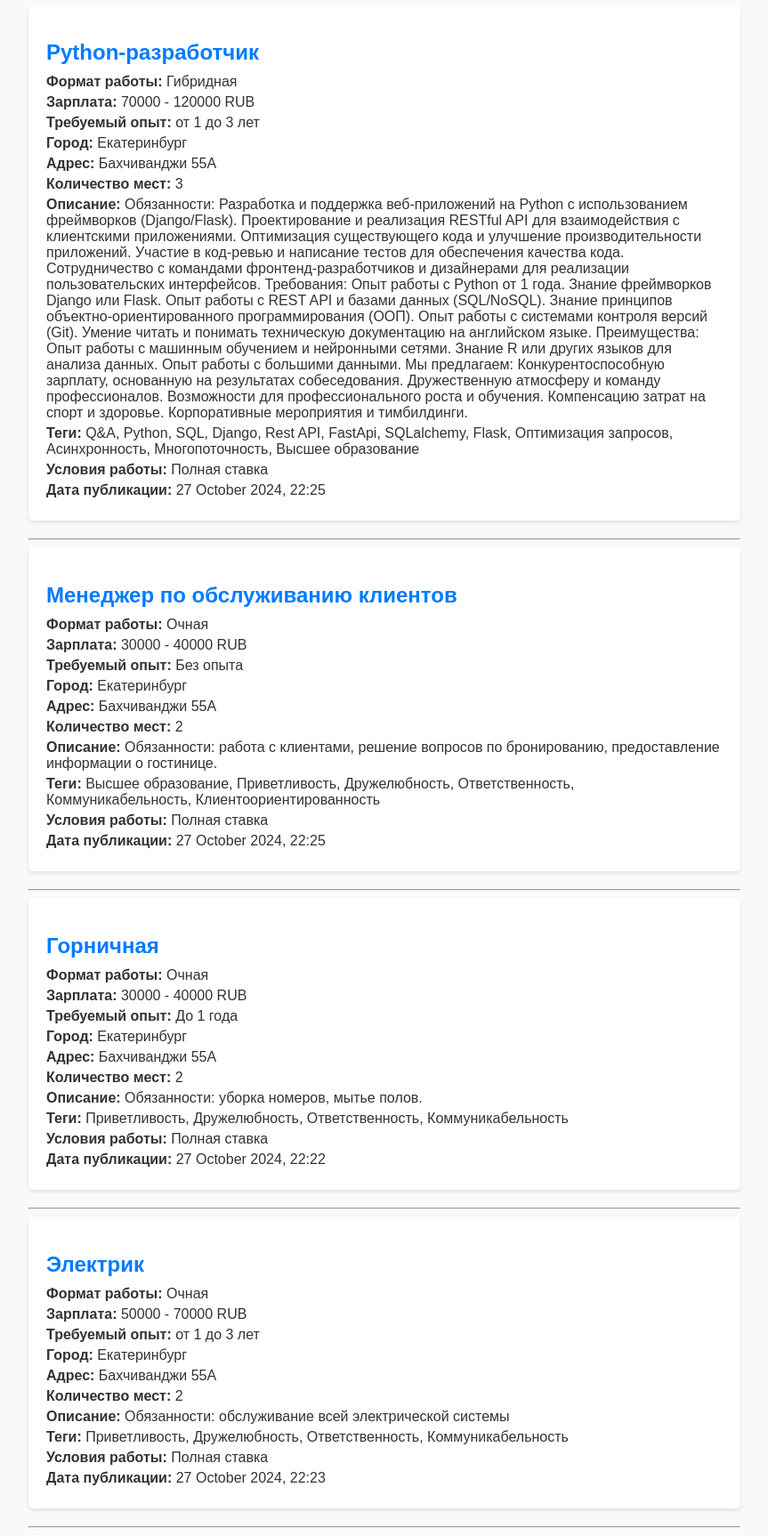
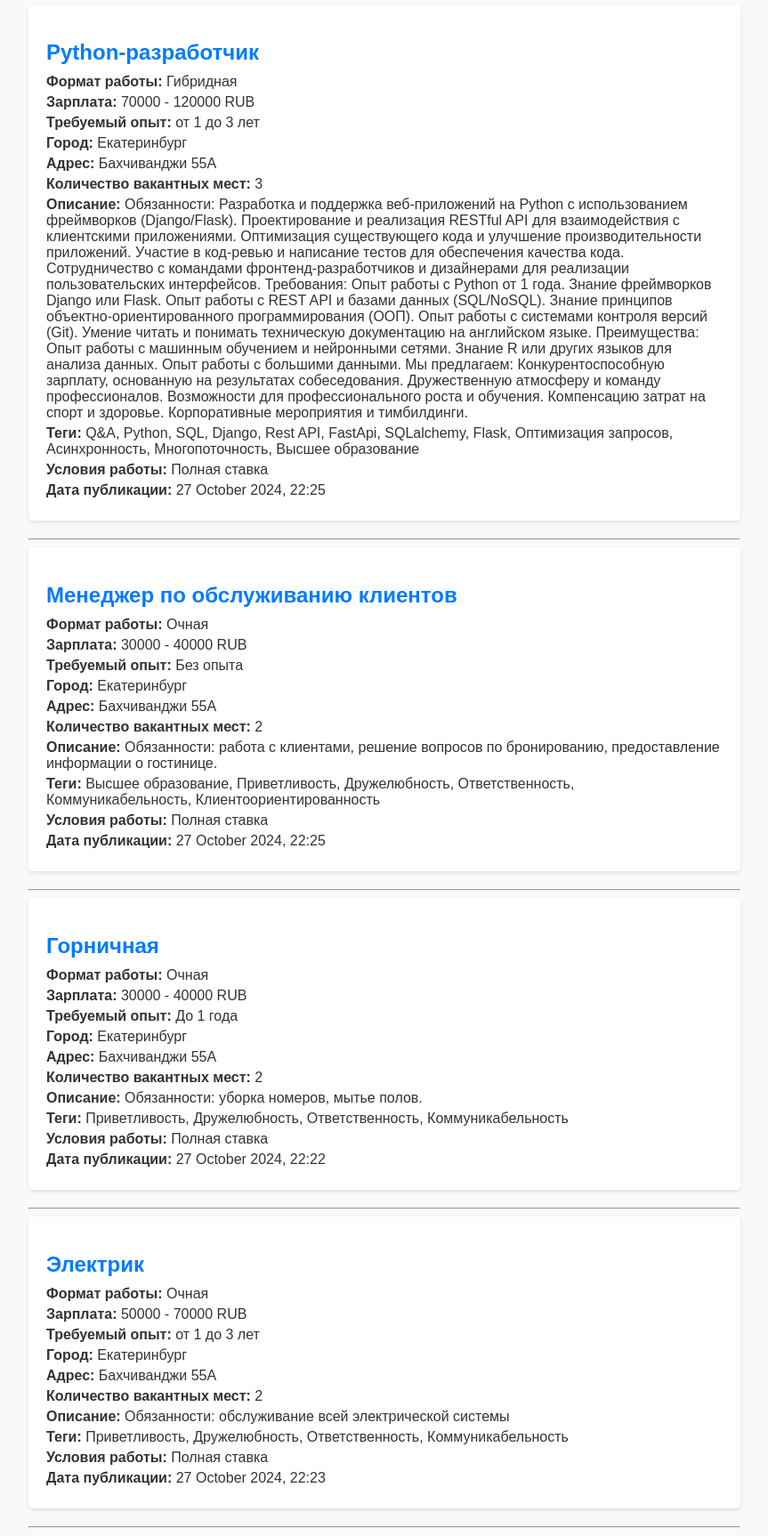
Before and after one commit to AberQ/HR-WEBSITE, a Django app: page /vacancies/ in a window 1280 px wide. Shown: the part 134-1860 px from the top of the page at 89% size, without its empty margins (208-1071 px from the left). Run offline with Django 5.2, Linux system fonts and the light colour scheme; a user stored in the database is signed in; data comes from the database, SQL or seed files in the repository; both versions use the stored data as it was after the commit.

```diff
--- a/backend/templates/vacancy_list.html
+++ b/backend/templates/vacancy_list.html
@@ -13,7 +13,7 @@
             <p><strong>Требуемый опыт:</strong> {{ vacancy.get_experience_display }}</p>
             <p><strong>Город:</strong> {{ vacancy.city }}</p>
             <p><strong>Адрес:</strong> {{ vacancy.address }}</p>
-            <p><strong>Количество мест:</strong> {{ vacancy.number_of_openings }}</p>
+            <p><strong>Количество вакантных мест:</strong> {{ vacancy.number_of_openings }}</p>
             <p><strong>Описание:</strong> {{ vacancy.description }}</p>
             <p><strong>Теги:</strong>
                 {% for tag in vacancy.tech_stack_tags.all %}
```
Also changed, not shown: backend/db.sqlite3.
